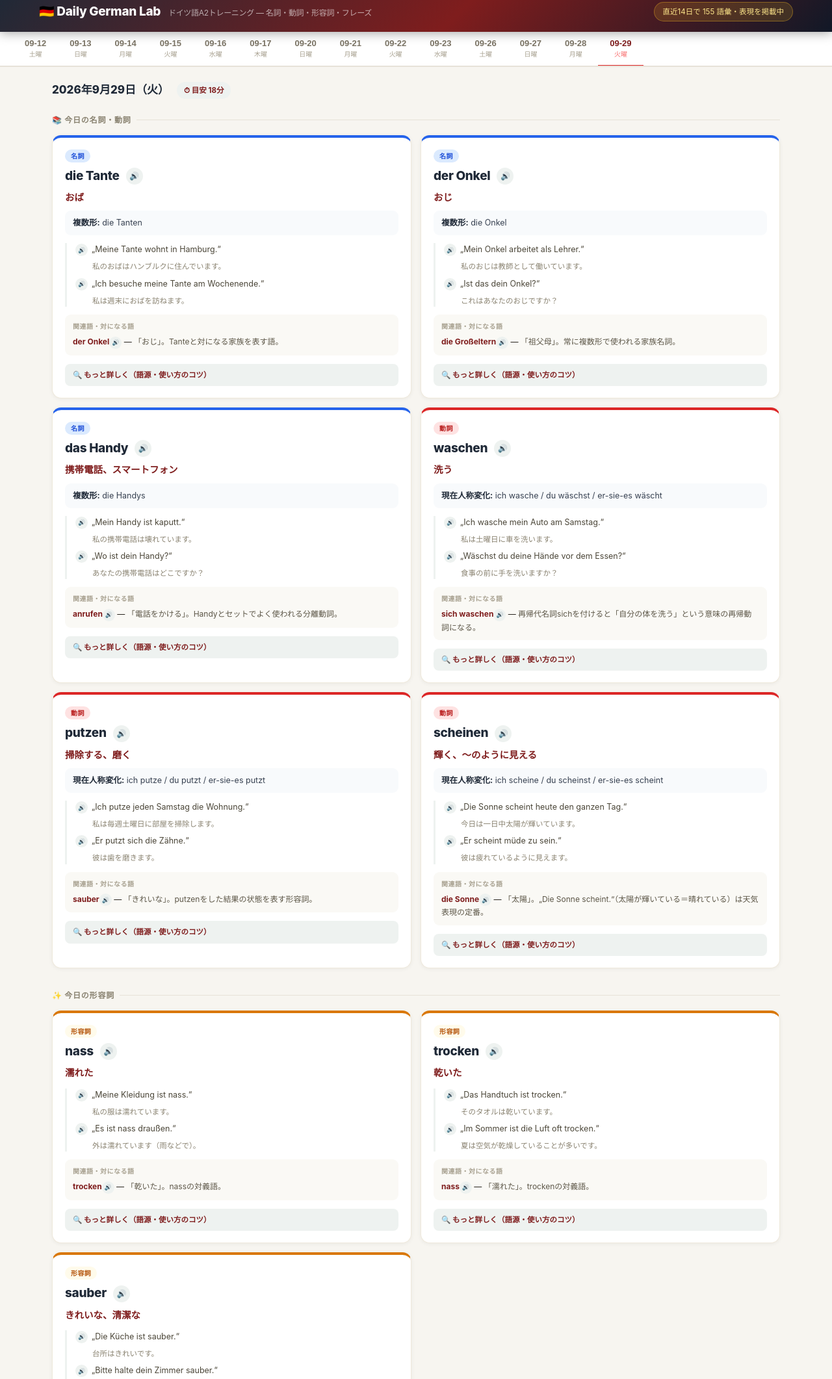
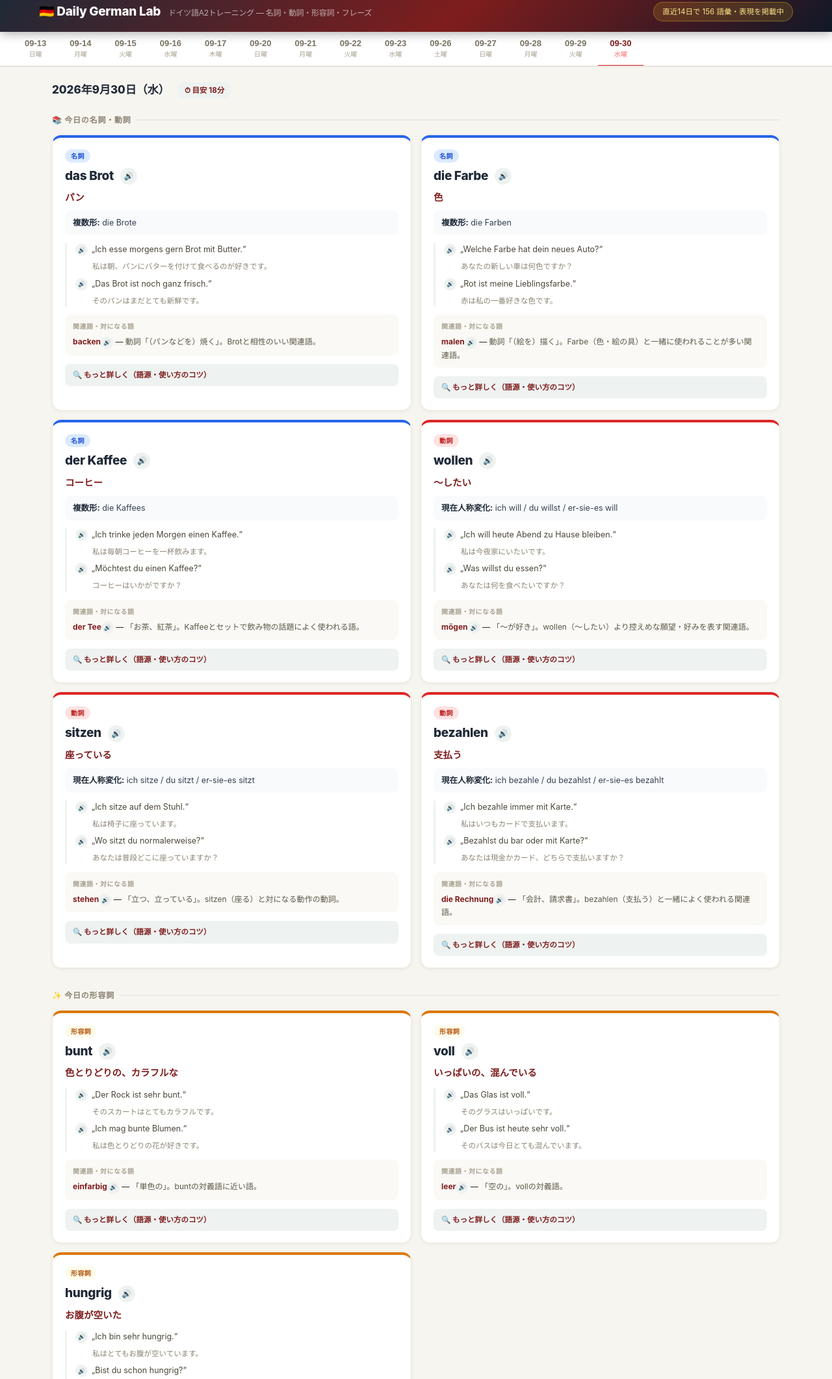
Before and after one commit to rikuto0827/german-daily, a plain HTML site: page index.html in a window 1280 px wide. Shown: the part 13-2135 px from the top of the page at 65% size. Drawn offline with Linux system fonts and the light colour scheme.

Commit message:
Daily update 2026-09-30

```diff
--- a/index.html
+++ b/index.html
@@ -146,140 +146,6 @@ a{color:#1d4ed8}
 // ── START_DATA ──
 const GERMAN_REPORTS = [
 {
-  date: "2026-09-12",
-  dateLabel: "2026年9月12日（土）",
-  readTimeMin: 18,
-  coreItems: [
-    {
-      type: "noun", term: "die Familie", plural: "die Familien",
-      meaning_ja: "家族",
-      examples: [
-        { de: "Meine Familie wohnt in München.", ja: "私の家族はミュンヘンに住んでいます。" },
-        { de: "Wir haben eine große Familie.", ja: "私たちは大家族です。" }
-      ],
-      related: [ { term: "die Eltern", note_ja: "「両親」。常に複数形で使う語で、単数形はない。" } ],
-      explanation_ja: "女性名詞（die）。複数形は die Familien で語尾に -n を付けるだけの規則的なパターン。meine Familie（私の家族）のように所有冠詞とセットで使うことが多い。"
-    },
-    {
-      type: "noun", term: "der Preis", plural: "die Preise",
-      meaning_ja: "値段、価格",
-      examples: [
-        { de: "Der Preis ist sehr hoch.", ja: "その値段はとても高いです。" },
-        { de: "Wie ist der Preis für dieses Buch?", ja: "この本の値段はいくらですか？" }
-      ],
-      related: [ { term: "kosten", note_ja: "動詞「（値段が）〜である」。„Was kostet das?“（いくらですか）で頻出。" } ],
-      explanation_ja: "男性名詞（der）。複数形は die Preise で語尾に -e を付けるパターン。値段の高さそのものは teuer/billig という形容詞で表すのが自然。"
-    },
-    {
-      type: "noun", term: "die Zeit", plural: "die Zeiten",
-      meaning_ja: "時間",
-      examples: [
-        { de: "Ich habe heute keine Zeit.", ja: "私は今日時間がありません。" },
-        { de: "Die Zeit vergeht sehr schnell.", ja: "時間はとても早く過ぎます。" }
-      ],
-      related: [ { term: "pünktlich", note_ja: "「時間通りに」。„keine Zeit haben“（時間がない）とセットでよく使う。" } ],
-      explanation_ja: "女性名詞（die）。複数形 die Zeiten は主に「時代」や複数の時間帯を指すときに使う。„Zeit haben“（時間がある）は否定形 keine Zeit haben で頻出。"
-    },
-    {
-      type: "verb", term: "kaufen", conjugation: "ich kaufe / du kaufst / er-sie-es kauft",
-      meaning_ja: "買う",
-      examples: [
-        { de: "Ich kaufe ein neues Handy.", ja: "私は新しい携帯電話を買います。" },
-        { de: "Wo kaufst du dein Brot?", ja: "あなたはどこでパンを買いますか？" }
-      ],
-      related: [ { term: "verkaufen", note_ja: "「売る」。ver-を付けると反対の意味になる代表例。" } ],
-      explanation_ja: "規則動詞。語幹 kauf- に -e/-st/-t を付けるだけ。買い物で最頻出の動詞の一つで、分離動詞 einkaufen（買い物をする）とセットで覚えると効率的。"
-    },
-    {
-      type: "verb", term: "sehen", conjugation: "ich sehe / du siehst / er-sie-es sieht",
-      meaning_ja: "見る",
-      examples: [
-        { de: "Ich sehe einen Film.", ja: "私は映画を見ます。" },
-        { de: "Siehst du das Auto dort?", ja: "あそこの車が見えますか？" }
-      ],
-      related: [ { term: "fernsehen", note_ja: "「テレビを見る」。sehenを含む分離動詞で日常会話によく出る。" } ],
-      explanation_ja: "不規則動詞（幹母音変化 e→ie）。du/erの形で sehe→siehst/sieht に変化するのがA2の重要ポイント。"
-    },
-    {
-      type: "verb", term: "tragen", conjugation: "ich trage / du trägst / er-sie-es trägt",
-      meaning_ja: "着る、運ぶ",
-      examples: [
-        { de: "Sie trägt ein rotes Kleid.", ja: "彼女は赤いドレスを着ています。" },
-        { de: "Er trägt die Tasche für mich.", ja: "彼は私のためにそのバッグを運びます。" }
-      ],
-      related: [ { term: "anziehen", note_ja: "「（服を）着る」という動作を表す分離動詞。tragenは「着ている状態」に近い。" } ],
-      explanation_ja: "不規則動詞（幹母音変化 a→ä）。du/erの形で trage→trägst/trägt に変化する。「着る」と「運ぶ」の2つの意味を持つ点に注意。"
-    }
-  ],
-  adjectives: [
-    {
-      term: "teuer",
-      meaning_ja: "（値段が）高い",
-      examples: [
-        { de: "Das Auto ist zu teuer.", ja: "その車は高すぎます。" },
-        { de: "Diese Uhr ist sehr teuer.", ja: "この時計はとても高価です。" }
-      ],
-      related: [ { term: "billig", note_ja: "「安い」。teuer⇔billigは買い物での必須の対義語ペア。" } ],
-      explanation_ja: "値段について話すときの最頻出形容詞。„zu teuer“（高すぎる）のように zu と組み合わせると「〜すぎる」という意味になる。"
-    },
-    {
-      term: "kalt",
-      meaning_ja: "寒い、冷たい",
-      examples: [
-        { de: "Heute ist es sehr kalt.", ja: "今日はとても寒いです。" },
-        { de: "Das Wasser ist kalt.", ja: "その水は冷たいです。" }
-      ],
-      related: [ { term: "warm", note_ja: "「暖かい」。天気や飲食物の温度を表すときの対義語ペア。" } ],
-      explanation_ja: "天気や温度を表す基本形容詞。„Es ist kalt.“のように非人称主語esと組み合わせて天気表現によく使う。"
-    },
-    {
-      term: "früh",
-      meaning_ja: "早い、早く",
-      examples: [
-        { de: "Ich stehe jeden Tag früh auf.", ja: "私は毎日早く起きます。" },
-        { de: "Es ist noch früh.", ja: "まだ早いです。" }
-      ],
-      related: [ { term: "spät", note_ja: "「遅い」。früh⇔spätは時間に関する基本の対義語ペア。" } ],
-      explanation_ja: "形容詞にも副詞にもなる語。分離動詞 aufstehen（起きる）と組み合わせた früh aufstehen（早起きする）という表現でよく使われる。"
-    }
-  ],
-  phrases: [
-    {
-      phrase: "Was kostet das?",
-      meaning_ja: "これはいくらですか？",
-      examples: [
-        { de: "Entschuldigung, was kostet das?", ja: "すみません、これはいくらですか？" },
-        { de: "Das kostet zehn Euro.", ja: "それは10ユーロです。" }
-      ],
-      explanation_ja: "買い物で値段を尋ねる最も基本的なフレーズ。動詞kostenは物を主語にして使い、人を主語にはしない。"
-    },
-    {
-      phrase: "Wie spät ist es?",
-      meaning_ja: "今何時ですか？",
-      examples: [
-        { de: "Entschuldigung, wie spät ist es?", ja: "すみません、今何時ですか？" },
-        { de: "Es ist schon spät.", ja: "もう遅い時間です。" }
-      ],
-      explanation_ja: "時刻を尋ねる定番フレーズ。同じ意味で „Wie viel Uhr ist es?“ も使われる。答えるときは „Es ist ... Uhr.“ の形になる。"
-    }
-  ],
-  grammarTip: {
-    title: "動詞は2番目！ドイツ語の語順の基本ルール",
-    body_ja: "ドイツ語の平叙文では、定形動詞（人称変化した動詞）は必ず文の2番目の要素に置かれます。主語が1番目とは限らず、時間や場所を表す語句を文頭に置くこともでき、その場合は主語と動詞の位置が入れ替わります（例: „Heute kaufe ich Brot.“＝「今日、私はパンを買います」）。英語や日本語のような固定された語順とは異なるため、A2では「文頭に別の要素を置いたら、動詞はそのまま2番目、主語は動詞の後ろに移動する」というルールを意識して練習することが大切です。"
-  },
-  todayQuiz: [
-    { question: "「Familie（家族）」の正しい冠詞はどれ？", choices: ["der", "die", "das", "die（複数形のみ）"], answerIndex: 1, explanation: "Familieは女性名詞なのでdie Familieが正解。" },
-    { question: "Ergänze: „Ich ___ ein neues Handy.\"（kaufenを正しい形に）", choices: ["kaufe", "kaufst", "kauft", "kaufen"], answerIndex: 0, explanation: "主語がich（1人称単数）なので語尾は-e。kaufeが正解。" },
-    { question: "Ergänze: „Du ___ das Auto dort.\"（sehenを正しい形に）", choices: ["sehst", "siehst", "sieht", "sehe"], answerIndex: 1, explanation: "sehenは不規則動詞（e→ie）。du の形は siehst になる。" },
-    { question: "「teuer」の反対の意味を持つ形容詞は？", choices: ["billig", "kalt", "früh", "spät"], answerIndex: 0, explanation: "teuer（高い）の反対はbillig（安い）。" },
-    { question: "値段を尋ねるときに使うフレーズはどれ？", choices: ["Was kostet das?", "Wie spät ist es?", "Wie geht es dir?", "Das macht nichts."], answerIndex: 0, explanation: "„Was kostet das?“が値段を尋ねる基本フレーズ。" },
-    { question: "「der Preis」の複数形は？", choices: ["die Preise", "die Preisen", "der Preise", "das Preise"], answerIndex: 0, explanation: "複数形は die Preise で、語尾に -e を付けるパターン。" },
-    { question: "ドイツ語の平叙文で、定形動詞は文の何番目に置かれる？", choices: ["1番目", "2番目", "3番目", "最後"], answerIndex: 1, explanation: "定形第二位の法則により、動詞は常に文の2番目に置かれる。" },
-    { question: "Ergänze: „Sie ___ ein rotes Kleid.\"（tragenを正しい形に）", choices: ["trage", "trägst", "trägt", "tragen"], answerIndex: 2, explanation: "sieは3人称単数。tragenは不規則動詞（a→ä）なので trägt が正解。" }
-  ]
-}
-,
-{
   date: "2026-09-13",
   dateLabel: "2026年9月13日（日）",
   readTimeMin: 18,
@@ -2020,8 +1886,151 @@ const GERMAN_REPORTS = [
     { question: "「Onkel（おじ）」の正しい冠詞はどれ？", choices: ["der", "die", "das", "die（複数形のみ）"], answerIndex: 0, explanation: "Onkelは男性名詞なのでder Onkelが正解。複数形はdie Onkel（無変化）。" }
   ]
 }
+,
+{
+  date: "2026-09-30",
+  dateLabel: "2026年9月30日（水）",
+  readTimeMin: 18,
+  coreItems: [
+    {
+      type: "noun", term: "das Brot", plural: "die Brote",
+      meaning_ja: "パン",
+      examples: [
+        { de: "Ich esse morgens gern Brot mit Butter.", ja: "私は朝、パンにバターを付けて食べるのが好きです。" },
+        { de: "Das Brot ist noch ganz frisch.", ja: "そのパンはまだとても新鮮です。" }
+      ],
+      related: [ { term: "backen", note_ja: "動詞「（パンなどを）焼く」。Brotと相性のいい関連語。" } ],
+      explanation_ja: "中性名詞（das）。複数形は die Brote で語尾に -e を付ける規則的なパターン。„Brot“は単数形で「パン」全体を指すことが多く、種類を数えるときは „ein Brot“（一個のパン）のように数える。"
+    },
+    {
+      type: "noun", term: "die Farbe", plural: "die Farben",
+      meaning_ja: "色",
+      examples: [
+        { de: "Welche Farbe hat dein neues Auto?", ja: "あなたの新しい車は何色ですか？" },
+        { de: "Rot ist meine Lieblingsfarbe.", ja: "赤は私の一番好きな色です。" }
+      ],
+      related: [ { term: "malen", note_ja: "動詞「（絵を）描く」。Farbe（色・絵の具）と一緒に使われることが多い関連語。" } ],
+      explanation_ja: "女性名詞（die）。複数形は die Farben で語尾に -n を付ける規則的なパターン。好きな色を聞く „Welche Farbe...?“ は日常会話でよく使う疑問文の形。"
+    },
+    {
+      type: "noun", term: "der Kaffee", plural: "die Kaffees",
+      meaning_ja: "コーヒー",
+      examples: [
+        { de: "Ich trinke jeden Morgen einen Kaffee.", ja: "私は毎朝コーヒーを一杯飲みます。" },
+        { de: "Möchtest du einen Kaffee?", ja: "コーヒーはいかがですか？" }
+      ],
+      related: [ { term: "der Tee", note_ja: "「お茶、紅茶」。Kaffeeとセットで飲み物の話題によく使われる語。" } ],
+      explanation_ja: "男性名詞（der）。複数形は die Kaffees で、外来語らしく語尾に -s を付けるパターン（das Autoと同じタイプ）。„Kaffee“は普通は数えない飲み物だが、„ein Kaffee“（コーヒー1杯）のように注文するときは数えられる名詞として使う。"
+    },
+    {
+      type: "verb", term: "wollen", conjugation: "ich will / du willst / er-sie-es will",
+      meaning_ja: "〜したい",
+      examples: [
+        { de: "Ich will heute Abend zu Hause bleiben.", ja: "私は今夜家にいたいです。" },
+        { de: "Was willst du essen?", ja: "あなたは何を食べたいですか？" }
+      ],
+      related: [ { term: "mögen", note_ja: "「〜が好き」。wollen（〜したい）より控えめな願望・好みを表す関連語。" } ],
+      explanation_ja: "話法の助動詞（不規則変化）。ich と er-sie-es の形がどちらも will になり、語尾がつかない点に注意（könnenのkannと同じパターン）。„wollen＋動詞の不定形（文末）“の形で使う。"
+    },
+    {
+      type: "verb", term: "sitzen", conjugation: "ich sitze / du sitzt / er-sie-es sitzt",
+      meaning_ja: "座っている",
+      examples: [
+        { de: "Ich sitze auf dem Stuhl.", ja: "私は椅子に座っています。" },
+        { de: "Wo sitzt du normalerweise?", ja: "あなたは普段どこに座っていますか？" }
+      ],
+      related: [ { term: "stehen", note_ja: "「立つ、立っている」。sitzen（座る）と対になる動作の動詞。" } ],
+      explanation_ja: "語幹が -tz で終わるため、du と er-sie-es の形がどちらも sitzt になる（heißenのheißtと同じ現象）。„auf＋Dativ（3格）“で「〜の上に座っている」という位置を表す、状態を表す動詞。"
+    },
+    {
+      type: "verb", term: "bezahlen", conjugation: "ich bezahle / du bezahlst / er-sie-es bezahlt",
+      meaning_ja: "支払う",
+      examples: [
+        { de: "Ich bezahle immer mit Karte.", ja: "私はいつもカードで支払います。" },
+        { de: "Bezahlst du bar oder mit Karte?", ja: "あなたは現金かカード、どちらで支払いますか？" }
+      ],
+      related: [ { term: "die Rechnung", note_ja: "「会計、請求書」。bezahlen（支払う）と一緒によく使われる関連語。" } ],
+      explanation_ja: "規則動詞。be- という前綴りが付くと自動詞 zahlen（支払う）が「〜を支払う」という他動詞的な意味を持つようになる。„mit Karte“（カードで）、„bar“（現金で）は支払い方法を表す基本表現。"
+    }
+  ],
+  adjectives: [
+    {
+      term: "bunt",
+      meaning_ja: "色とりどりの、カラフルな",
+      examples: [
+        { de: "Der Rock ist sehr bunt.", ja: "そのスカートはとてもカラフルです。" },
+        { de: "Ich mag bunte Blumen.", ja: "私は色とりどりの花が好きです。" }
+      ],
+      related: [ { term: "einfarbig", note_ja: "「単色の」。buntの対義語に近い語。" } ],
+      explanation_ja: "複数の色が使われている様子を表す形容詞。名詞の前に置くと語尾変化する（bunte Blumen）点は他の形容詞と同じルール。"
+    },
+    {
+      term: "voll",
+      meaning_ja: "いっぱいの、混んでいる",
+      examples: [
+        { de: "Das Glas ist voll.", ja: "そのグラスはいっぱいです。" },
+        { de: "Der Bus ist heute sehr voll.", ja: "そのバスは今日とても混んでいます。" }
+      ],
+      related: [ { term: "leer", note_ja: "「空の」。vollの対義語。" } ],
+      explanation_ja: "物の中身がいっぱいの状態と、乗り物や場所が「混んでいる」状態の両方に使える基本形容詞。"
+    },
+    {
+      term: "hungrig",
+      meaning_ja: "お腹が空いた",
+      examples: [
+        { de: "Ich bin sehr hungrig.", ja: "私はとてもお腹が空いています。" },
+        { de: "Bist du schon hungrig?", ja: "あなたはもうお腹が空いていますか？" }
+      ],
+      related: [ { term: "durstig", note_ja: "「喉が渇いた」。hungrigと同じ形の形容詞で、身体感覚を表すときのペア。" } ],
+      explanation_ja: "„sein＋hungrig“（お腹が空いている）の形で使う。同じ意味を „haben＋Hunger“（Hungerを持っている）という表現で言うこともでき、両方の言い方がよく使われる。"
+    }
+  ],
+  phrases: [
+    {
+      phrase: "Ich habe Hunger.",
+      meaning_ja: "お腹が空いた",
+      examples: [
+        { de: "Ich habe Hunger. Wollen wir essen gehen?", ja: "お腹が空きました。食事に行きませんか？" },
+        { de: "Hast du auch Hunger?", ja: "あなたもお腹が空いていますか？" }
+      ],
+      explanation_ja: "haben＋無冠詞の名詞Hungerで身体感覚を表す定型表現。„Ich bin hungrig.“と同じ意味だが、日常会話ではこちらもよく使われる。"
+    },
+    {
+      phrase: "Zahlen, bitte!",
+      meaning_ja: "お会計お願いします！",
+      examples: [
+        { de: "Entschuldigung, zahlen, bitte!", ja: "すみません、お会計お願いします！" },
+        { de: "Können wir zahlen, bitte?", ja: "お会計お願いできますか？" }
+      ],
+      explanation_ja: "レストランやカフェで会計を頼むときの定番フレーズ。動詞zahlenはbezahlenのより口語的で短い形。"
+    },
+    {
+      phrase: "Das schmeckt gut!",
+      meaning_ja: "これは美味しいです！",
+      examples: [
+        { de: "Das Brot schmeckt sehr gut!", ja: "このパンはとても美味しいです！" },
+        { de: "Schmeckt dir der Kaffee?", ja: "コーヒーは美味しいですか？" }
+      ],
+      explanation_ja: "食べ物・飲み物の味について感想を言う基本表現。動詞schmecken（美味しい、味がする）は「人に3格＋味の主語」の形をとる（„Schmeckt dir der Kaffee?“は直訳「コーヒーはあなたにとって美味しく味わえますか」）。"
+    }
+  ],
+  grammarTip: {
+    title: "「お腹が空いた」もhabenで表す？ 身体感覚を表すhaben＋名詞",
+    body_ja: "ドイツ語では「お腹が空いた」「喉が渇いた」「怖い」などの身体的・心理的な感覚を、„Ich bin hungrig.“のようにsein＋形容詞で表すだけでなく、haben＋無冠詞の名詞という形でもよく表現します。„Ich habe Hunger.“（お腹が空いた）、„Ich habe Durst.“（喉が渇いた）、„Ich habe Angst.“（怖い）のように、Hunger・Durst・Angstはいずれも冠詞をつけずに使うのが基本です。sein＋形容詞とhaben＋名詞、どちらの言い方にも慣れておくと表現の幅が広がります。"
+  },
+  todayQuiz: [
+    { question: "「Brot（パン）」の正しい冠詞はどれ？", choices: ["der", "die", "das", "die（複数形のみ）"], answerIndex: 2, explanation: "Brotは中性名詞なのでdas Brotが正解。複数形はdie Brote。" },
+    { question: "Ergänze: „Was ___ du trinken?“（wollenを正しい形に）", choices: ["will", "willst", "wollt", "wollen"], answerIndex: 1, explanation: "主語がdu（2人称単数）。wollenは不規則変化するが、duの形はwillstになる。" },
+    { question: "Ergänze: „Ich ___ auf dem Stuhl.“（sitzenを正しい形に）", choices: ["sitze", "sitzt", "sitzen", "sitzest"], answerIndex: 0, explanation: "主語がich（1人称単数）なので語尾は-e。sitzeが正解。" },
+    { question: "Ergänze: „___ du bar oder mit Karte?“（bezahlenを正しい形に、疑問文）", choices: ["bezahle", "bezahlst", "bezahlt", "bezahlen"], answerIndex: 1, explanation: "主語がdu（2人称単数）なので語尾は-st。bezahlstが正解。" },
+    { question: "「voll」の反対の意味を持つ形容詞は？", choices: ["leer", "bunt", "hungrig", "klein"], answerIndex: 0, explanation: "voll（いっぱいの）の反対はleer（空の）。" },
+    { question: "「die Farbe」の複数形は？", choices: ["die Farben", "die Farbe", "die Färben", "der Farben"], answerIndex: 0, explanation: "複数形はdie Farbenで、語尾に-nを付ける規則的なパターン。" },
+    { question: "お腹が空いたことを表すドイツ語の表現はどれ？", choices: ["Ich habe Hunger.", "Ich habe Angst.", "Das schmeckt gut!", "Zahlen, bitte!"], answerIndex: 0, explanation: "„Ich habe Hunger.“はhaben＋無冠詞名詞で身体感覚を表す定型表現。" },
+    { question: "レストランで会計を頼むときに使う表現はどれ？", choices: ["Zahlen, bitte!", "Das schmeckt gut!", "Guten Appetit!", "Ich habe Hunger."], answerIndex: 0, explanation: "„Zahlen, bitte!“は会計を頼むときの定番フレーズ。" }
+  ]
+}
 ];
-// ── END_DATA ──  (last sync: 2026-09-29)
+// ── END_DATA ──  (last sync: 2026-09-30)
 
 function esc(s){
   if(s===undefined||s===null) return '';
```
